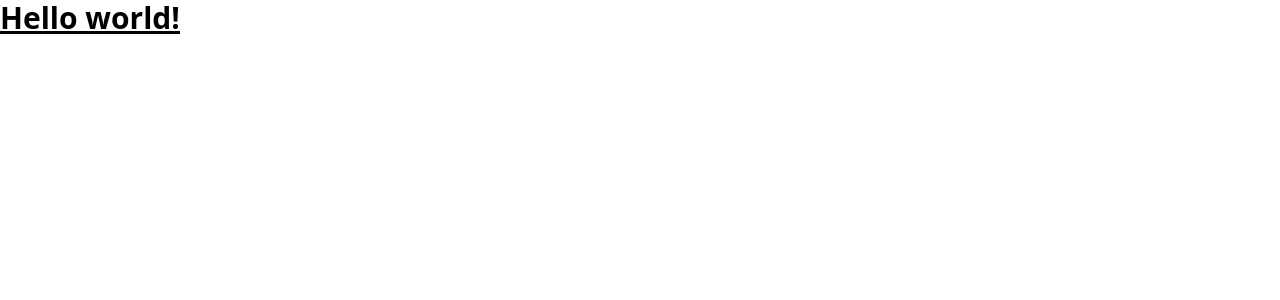
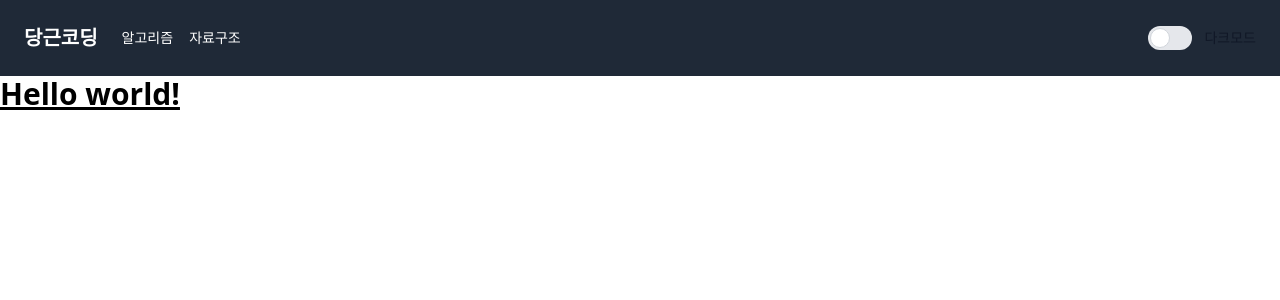
Before and after one commit to shyuuuuni/carrot-coding, a Next.js app: page / in a window 1280 px wide. Shown: the top 300 px of the page. Built offline with nearby package versions, Linux system fonts and the light colour scheme.

Commit message:
feat: 네비게이션 바 컴포넌트 구현 및 레이아웃 적용

```diff
--- /dev/null
+++ b/src/components/atoms/Label.tsx
@@ -0,0 +1,13 @@
+import React from "react";
+
+type Props = {
+  value: string;
+};
+
+export default function Label({ value }: Props) {
+  return (
+    <span className="ml-3 text-sm font-medium text-gray-900 dark:text-gray-300">
+      {value}
+    </span>
+  );
+}
--- /dev/null
+++ b/src/components/atoms/NavLink.tsx
@@ -0,0 +1,15 @@
+import Link from "next/link";
+import React from "react";
+
+type Props = {
+  link: string;
+  title: string;
+};
+
+export default function NavLink({ link, title }: Props) {
+  return (
+    <Link href={link}>
+      <p className="mt-0 block text-white hover:text-gray-300">{title}</p>
+    </Link>
+  );
+}
--- /dev/null
+++ b/src/components/atoms/NavLogo.tsx
@@ -0,0 +1,12 @@
+import Link from "next/link";
+import React from "react";
+
+export default function NavLogo() {
+  return (
+    <div className="mr-6 flex flex-shrink-0 items-center text-white">
+      <Link href="/">
+        <p className="text-xl font-bold text-white">당근코딩</p>
+      </Link>
+    </div>
+  );
+}
--- /dev/null
+++ b/src/components/atoms/Switch.tsx
@@ -0,0 +1,47 @@
+import React, { useState } from "react";
+
+type Props = {
+  onClick: (isChecked: boolean) => void;
+  defaultChecked?: boolean;
+};
+
+export default function Switch({ onClick, defaultChecked = false }: Props) {
+  const [checked, setChecked] = useState(defaultChecked);
+
+  const toggleChecked = () => {
+    const nextChecked = !checked;
+    onClick(nextChecked);
+    setChecked(nextChecked);
+  };
+
+  const buttonKeyDownHandler: React.KeyboardEventHandler<HTMLInputElement> = (
+    e
+  ) => {
+    if (e.key !== "Tab") {
+      e.preventDefault();
+    }
+    if (e.key === "Enter" || e.key === " ") {
+      toggleChecked();
+    }
+  };
+
+  const buttonClickHandler: React.MouseEventHandler<HTMLInputElement> = () => {
+    toggleChecked();
+  };
+
+  return (
+    <>
+      <input
+        id="dark-mode-btn"
+        type="checkbox"
+        value=""
+        className="peer sr-only"
+        checked={checked}
+        onKeyDown={buttonKeyDownHandler}
+        onClick={buttonClickHandler}
+        readOnly
+      />
+      <div className="peer h-6 w-11 cursor-pointer rounded-full bg-gray-200 after:absolute after:top-[2px] after:left-[2px] after:h-5 after:w-5 after:rounded-full after:border after:border-gray-300 after:bg-white after:transition-all after:content-[''] peer-checked:bg-blue-600 peer-checked:after:translate-x-full peer-checked:after:border-white peer-focus:outline-none peer-focus:ring-4 peer-focus:ring-blue-300 dark:border-gray-600 dark:bg-gray-700 dark:peer-focus:ring-blue-800" />
+    </>
+  );
+}
--- /dev/null
+++ b/src/components/molecules/LabeledSwitch.tsx
@@ -0,0 +1,24 @@
+import React from "react";
+
+import Label from "@/components/atoms/Label";
+import Switch from "@/components/atoms/Switch";
+
+type Props = {
+  labelValue: string;
+  onClick: (isChecked: boolean) => void;
+  defaultChecked?: boolean;
+};
+
+export default function LabeledSwitch({
+  labelValue,
+  onClick,
+  defaultChecked = false,
+}: Props) {
+  return (
+    // eslint-disable-next-line jsx-a11y/label-has-associated-control
+    <label className="relative inline-flex items-center">
+      <Switch onClick={onClick} defaultChecked={defaultChecked} />
+      <Label value={labelValue} />
+    </label>
+  );
+}
--- /dev/null
+++ b/src/components/organisms/Navbar.tsx
@@ -0,0 +1,26 @@
+import React from "react";
+
+import NavLink from "@/components/atoms/NavLink";
+import NavLogo from "@/components/atoms/NavLogo";
+import LabeledSwitch from "@/components/molecules/LabeledSwitch";
+
+function Navbar() {
+  const darkmodeHandler = (isDarkmode: boolean) => {
+    console.log(isDarkmode);
+  };
+
+  return (
+    <nav className="flex flex-wrap items-center justify-between bg-gray-800 p-6">
+      <NavLogo />
+      <div className="flex flex-grow items-center">
+        <div className="flex flex-grow gap-4 text-sm">
+          <NavLink link="/algorithm" title="알고리즘" />
+          <NavLink link="/data-structure" title="자료구조" />
+        </div>
+        <LabeledSwitch labelValue="다크모드" onClick={darkmodeHandler} />
+      </div>
+    </nav>
+  );
+}
+
+export default Navbar;
--- /dev/null
+++ b/src/components/templates/Layout.tsx
@@ -0,0 +1,14 @@
+import React from "react";
+
+import Navbar from "@/components/organisms/Navbar";
+
+type Props = React.PropsWithChildren;
+
+export default function Layout({ children }: Props) {
+  return (
+    <>
+      <Navbar />
+      <main>{children}</main>
+    </>
+  );
+}
--- a/src/pages/_app.tsx
+++ b/src/pages/_app.tsx
@@ -1,8 +1,14 @@
 import "@/styles/globals.css";
+
+import Layout from "@/components/templates/Layout";
 
 import type { AppProps } from "next/app";
 
 export default function App({ Component, pageProps }: AppProps) {
   /* eslint-disable react/jsx-props-no-spreading */
-  return <Component {...pageProps} />;
+  return (
+    <Layout>
+      <Component {...pageProps} />
+    </Layout>
+  );
 }
```
